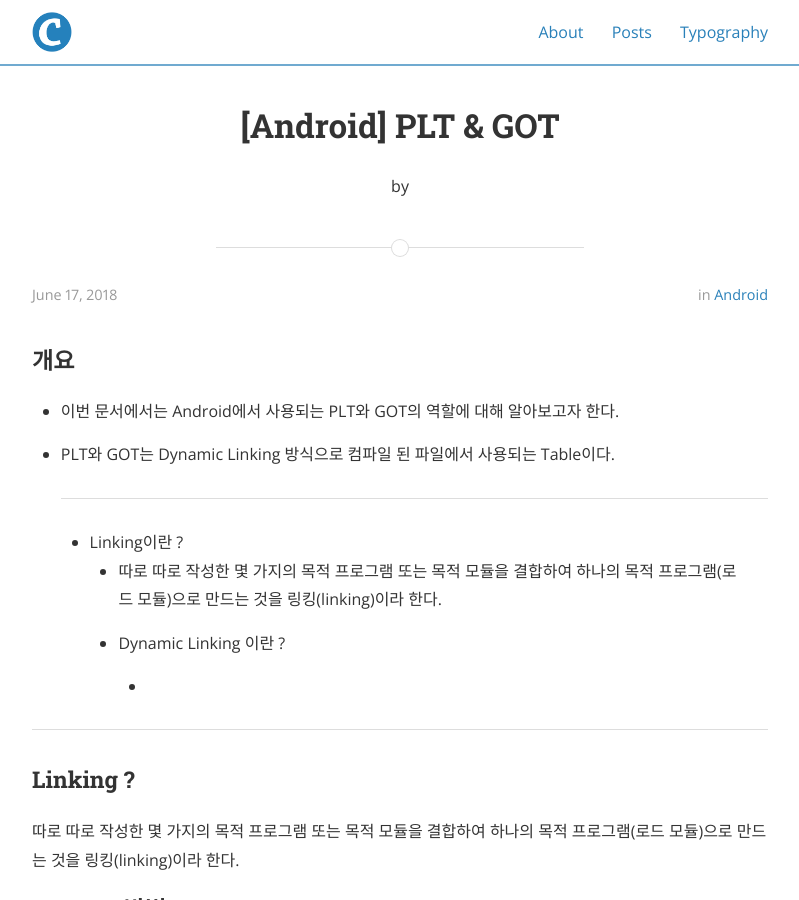
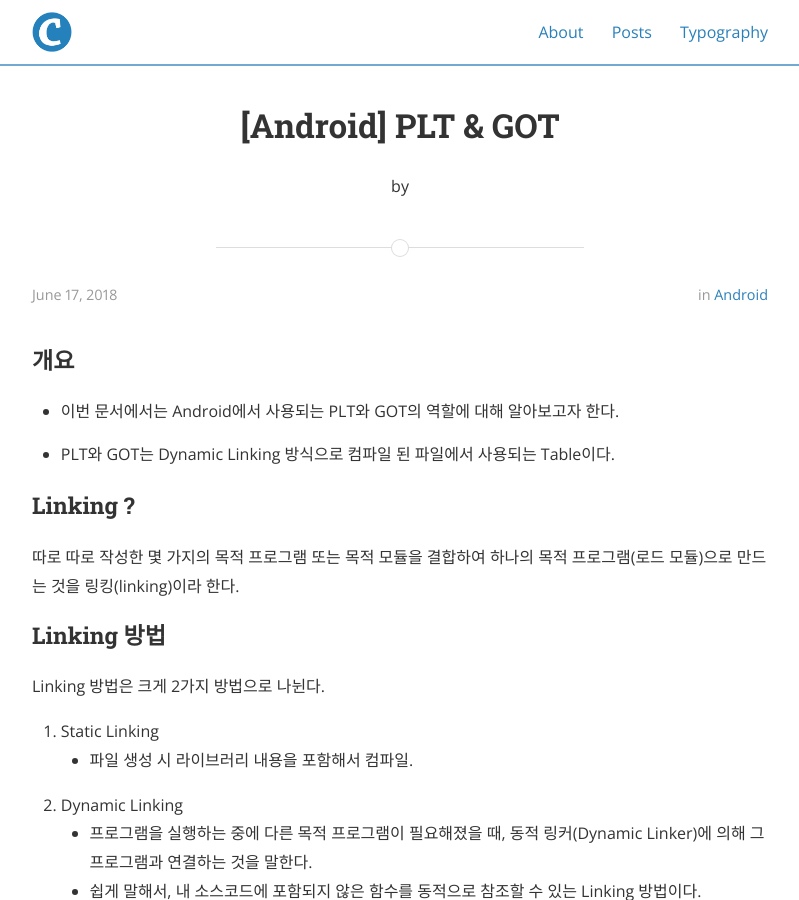
Before and after one commit to BYEONGJAELEE/BYEONGJAELEE.github.io, a Jekyll site: the page built from _posts/2018-06-17-plt&got.markdown, in a window 1280 px wide and 900 px high. Shown: the whole window, without its empty margins (240-1039 px from the left). Built offline with Jekyll 4.4.1, drawn with Linux system fonts in a browser that asks for light colours; nearby versions of some CDN libraries.

Commit message:
오타 수정

```diff
--- a/_posts/2018-06-17-plt&got.markdown
+++ b/_posts/2018-06-17-plt&got.markdown
@@ -10,15 +10,8 @@ categories: Android
 
   - PLT와 GOT는 Dynamic Linking 방식으로 컴파일 된 파일에서 사용되는 Table이다.
 
-    ---
 
-    * Linking이란 ?
-        * 따로 따로 작성한 몇 가지의 목적 프로그램 또는 목적 모듈을 결합하여 하나의 목적 프로그램(로드 모듈)으로 만드는 것을 링킹(linking)이라 한다.
 
-      - Dynamic Linking 이란 ?
-          -
-
----
 
 ### Linking ?
 
@@ -35,6 +28,8 @@ Linking 방법은 크게 2가지 방법으로 나뉜다.
 2. Dynamic Linking
    - 프로그램을 실행하는 중에 다른 목적 프로그램이 필요해졌을 때, 동적 링커(Dynamic Linker)에 의해 그 프로그램과 연결하는 것을 말한다.
    - 쉽게 말해서, 내 소스코드에 포함되지 않은 함수를 동적으로 참조할 수 있는 Linking 방법이다.
+
+
 
 ### PLT (Procedure Linkage Table)
 
```
